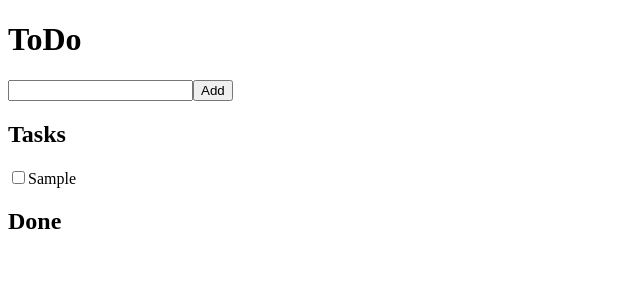
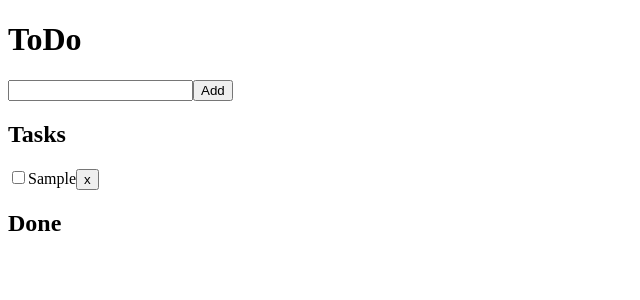
Before and after one commit to Oskahon/todo-app, a React (Create React App) app: page / in a window 1280 px wide. Both pictures are taken after typing "Sample" into the empty fields and a click on the button "Add". Shown: the top 300 px of the page, without its empty margins (0-640 px from the left). Built offline with nearby package versions, Linux system fonts and the light colour scheme.

Commit message:
Add functionality to remove tasks
Added functionality to Tasks and CompletedTasks components
to remove tasks with a button

```diff
--- a/src/App.js
+++ b/src/App.js
@@ -35,6 +35,16 @@ const App = () => {
     setCompleted(tempCompleted);
   }
 
+  function handleRemoveCompleted(task) {
+    const tempCompleted = completed.filter(x => x.id !== task.id);
+    setCompleted(tempCompleted);
+  }
+
+  function handleRemoveNotCompleted(task) {
+    const tempTasks = tasks.filter(x => x.id !== task.id);
+    setTasks(tempTasks);
+  }
+
   return (
     <div>
       <h1>ToDo</h1>
@@ -48,10 +58,12 @@ const App = () => {
       <Tasks
         tasks={tasks}
         handleChange={handleComplete}
+        handleRemove={handleRemoveNotCompleted}
       />
       <CompletedTasks
         completed={completed}
         handleChange={handleNotCompleted}
+        handleRemove={handleRemoveCompleted}
       />
 
     </div>
--- a/src/components/CompletedTasks.js
+++ b/src/components/CompletedTasks.js
@@ -1,4 +1,4 @@
-const CompletedTasks = ({ completed, handleChange }) => {
+const CompletedTasks = ({ completed, handleChange, handleRemove }) => {
   return (
     <div>
       <h2>Done</h2>
@@ -13,6 +13,12 @@ const CompletedTasks = ({ completed, handleChange }) => {
                 />
                 {task.text}
               </label>
+              <button
+                onClick={() =>
+                  handleRemove(task)}
+              >
+                x
+              </button>
             </div>
           );
         })}
--- a/src/components/Tasks.js
+++ b/src/components/Tasks.js
@@ -1,4 +1,4 @@
-const Tasks = ({ tasks, handleChange }) => {
+const Tasks = ({ tasks, handleChange, handleRemove }) => {
   return (
     <div>
       <h2>Tasks</h2>
@@ -13,6 +13,12 @@ const Tasks = ({ tasks, handleChange }) => {
                 />
                 {task.text}
               </label>
+              <button
+                onClick={() =>
+                  handleRemove(task)}
+              >
+                x
+              </button>
             </div>
           );
         })}
```
